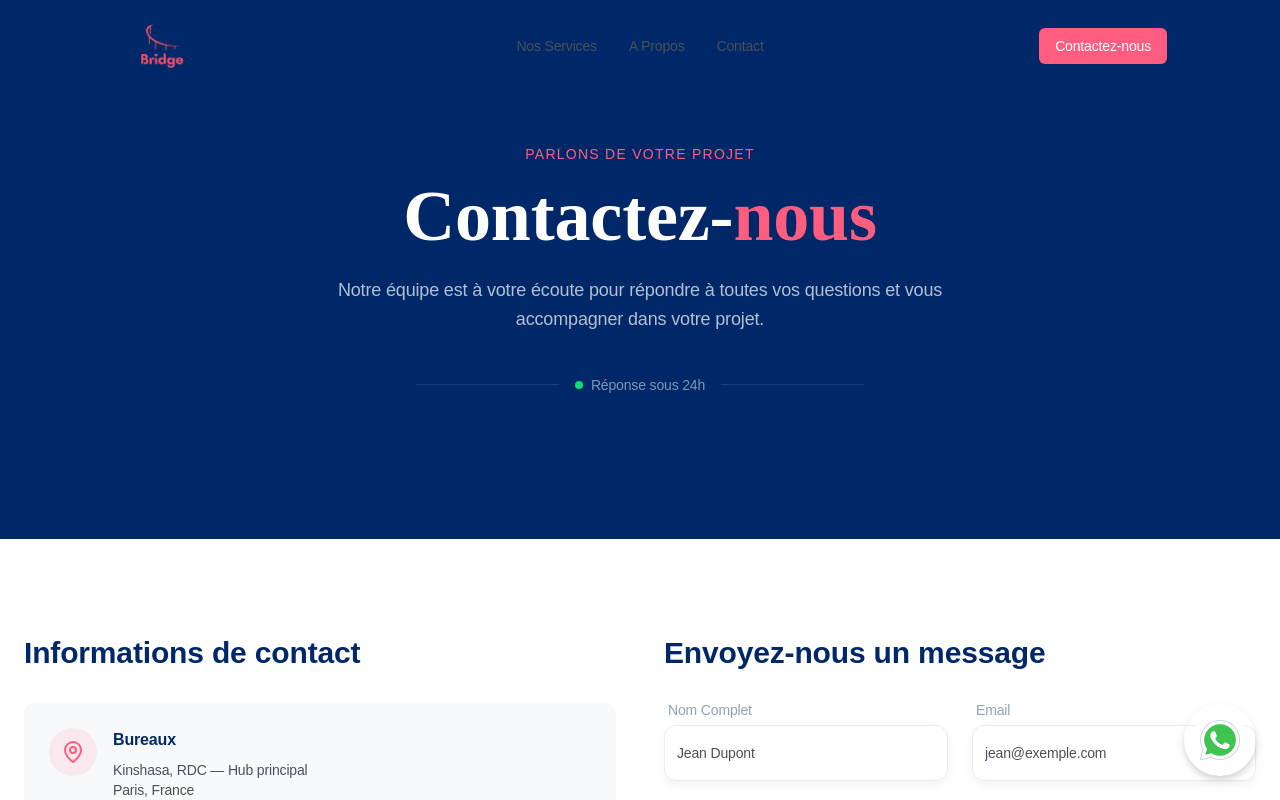
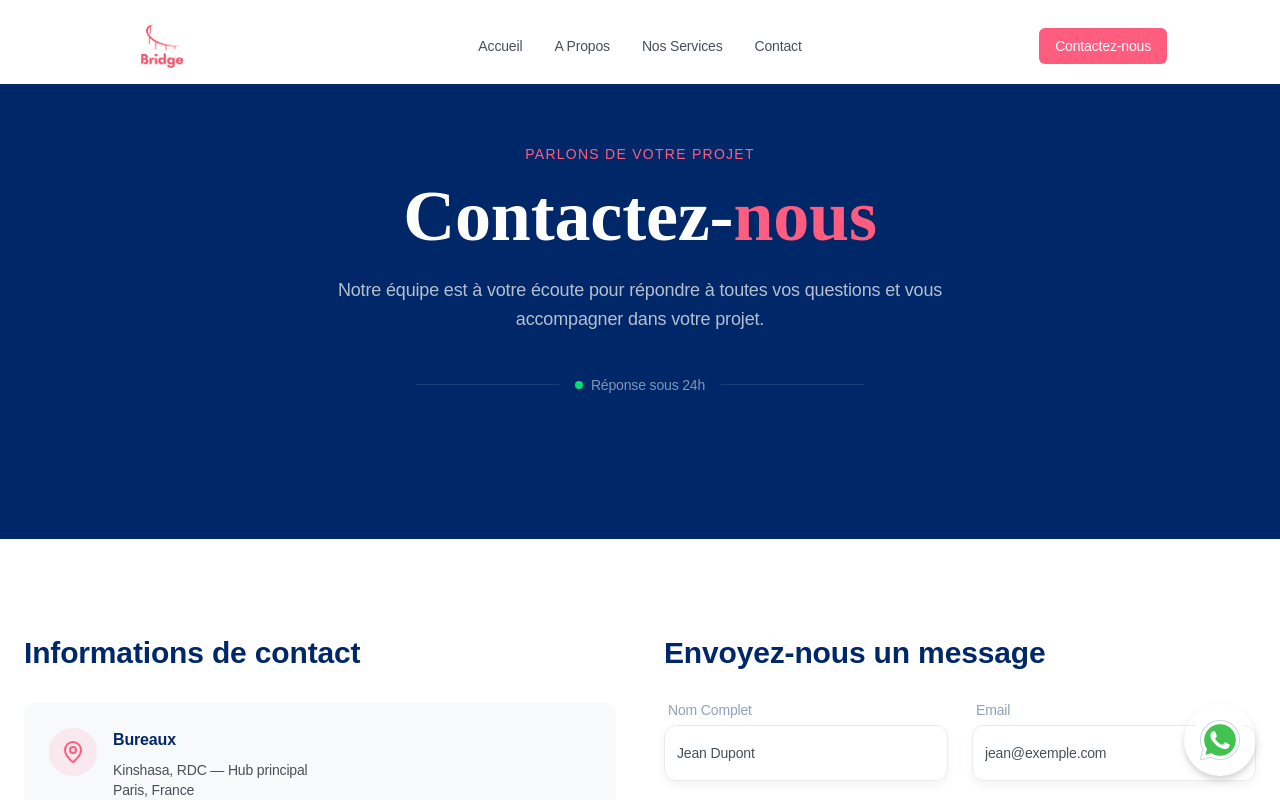
Before and after one commit to BlackJr-Git/bridge-landing, a Next.js app: page /contact in a window 1280 px wide. Shown: the top 800 px of the page. Built offline with nearby package versions, Linux system fonts and the light colour scheme.

Commit message:
update header

```diff
--- a/src/app/contact/page.tsx
+++ b/src/app/contact/page.tsx
@@ -17,6 +17,7 @@ import {
 } from "@/components/ui/combobox";
 import { MapPin, Phone, Mail, Clock } from "lucide-react";
 import Link from "next/link";
+import { HeroHeader } from "@/components/header";
 
 const profiles = [
   { value: "diaspora", label: "Diaspora" },
--- a/src/components/club-bridge-section.tsx
+++ b/src/components/club-bridge-section.tsx
@@ -50,7 +50,7 @@ export default function ClubBridgeSection() {
       icon: Sparkles,
       title: "Soirées communauté",
       description: "Événements conviviaux pour tisser des liens durables",
-      image: "/community_events.jpg",
+      image: "/ce.png",
     },
   ];
 
@@ -69,7 +69,7 @@ export default function ClubBridgeSection() {
           <div className="mb-4 flex items-center justify-center gap-2">
             <h2 className="text-4xl font-black">
               <span className="font-[batangas] text-primary">Bridge</span>
-              <span className="font-secondary text-secondary">{" "}Club</span>
+              <span className="font-secondary text-secondary"> Club</span>
             </h2>
           </div>
           <p className="text-muted-foreground mx-auto mb-8 max-w-2xl text-lg">
--- a/src/components/header.tsx
+++ b/src/components/header.tsx
@@ -7,9 +7,9 @@ import React from "react";
 import { cn } from "@/lib/utils";
 
 const menuItems = [
+  { name: "Accueil", href: "/" },
+  { name: "A Propos", href: "/a-propos" },
   { name: "Nos Services", href: "/services" },
-  // { name: 'Solution', href: '#link' },
-  { name: "A Propos", href: "/a-propos" },
   { name: "Contact", href: "/contact" },
 ];
 
@@ -28,7 +28,7 @@ export const HeroHeader = () => {
     <header>
       <nav
         data-state={menuState && "active"}
-        className="fixed z-20 w-full px-2"
+        className="fixed z-20 w-full px-2 bg-white"
       >
         <div
           className={cn(
```
Also changed, not shown: 1 other file (tests, documents, lock files or other folders).
